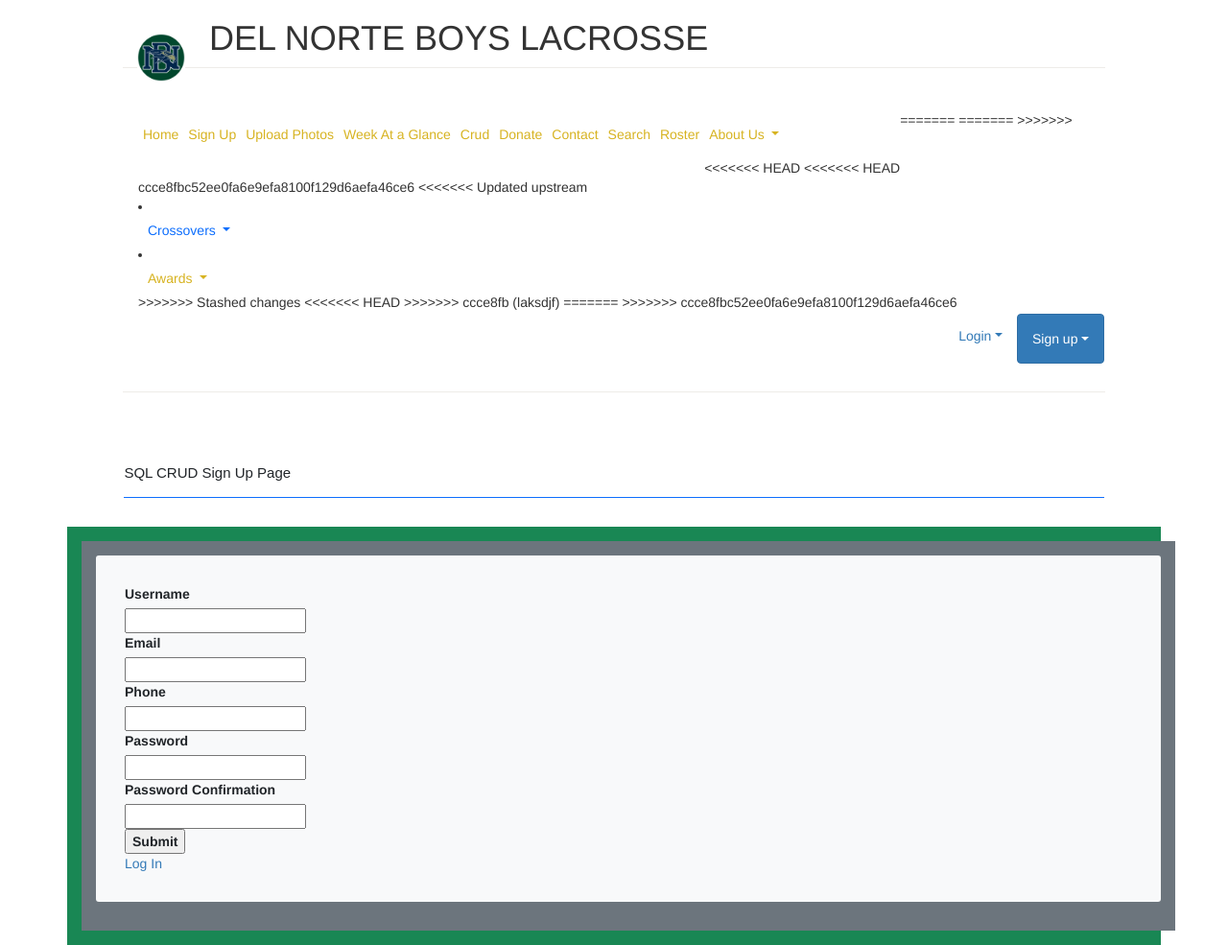
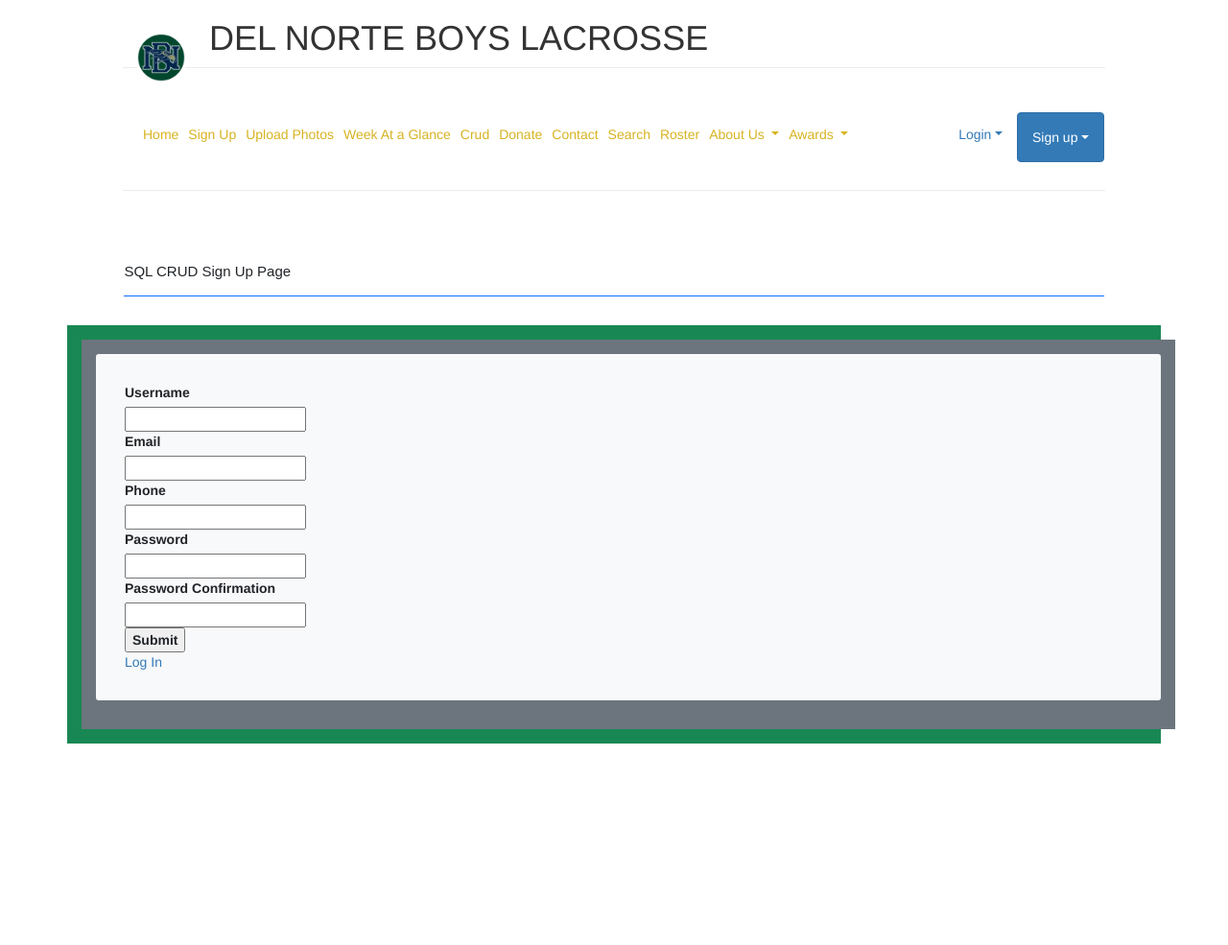
Before and after one commit to nighthawkcoders/lax, a Flask app: page /crud/authorize/ in a window 1280 px wide. Shown: the whole page at 96% size. After the commit the page ends 775 px from the top, so only its background shows below. Run offline with Flask 2, Linux system fonts and the light colour scheme; some libraries are stand-ins or nearby versions.

Commit message:
updated changed

```diff
--- a/main.py
+++ b/main.py
@@ -28,18 +28,6 @@ def calendar():
 def photoupload():
     return render_template("photoupload.html")
 
-@app.route('/photogallery/')
-def photogallery():
-    return render_template("photogallery.html")
-
-@app.route('/wallOfFame/')
-def wallOfFame():
-    return render_template("awards/wallOfFame.html")
-
-@app.route('/alumni/')
-def alumni():
-    return render_template("awards/alumni.html")
-
 @app.route('/wallOfFame/')
 def wallOfFame():
     return render_template("awards/wallOfFame.html")
--- a/templates/layouts/navbar.html
+++ b/templates/layouts/navbar.html
@@ -41,27 +41,9 @@
                     <a style= "color: #d7b321;" class="dropdown-item" href={{ url_for('homepages.aboutDavid') }}>David</a>
                     <a style= "color: #d7b321;" class="dropdown-item" href={{ url_for('homepages.aboutKaavya') }}>Kaavya</a>
                 </div>
-<<<<<<< HEAD
-<<<<<<< HEAD
+
             </li>
-        </ul>
-=======
-=======
->>>>>>> ccce8fbc52ee0fa6e9efa8100f129d6aefa46ce6
-<<<<<<< Updated upstream
-            <li class="nav-item dropdown">
-                <a class="nav-link dropdown-toggle" href="#" data-bs-toggle="dropdown" aria-expanded="false" id="dropdownMenuButton1" type="button">
-                    Crossovers
-                </a>
-                <div class="dropdown-menu" aria-labelledby="dropdownMenuButton1">
-                    <a class="dropdown-item" href="{{ url_for('anikaCraft') }}">Stress Relief Crafts</a>
-                    <a class="dropdown-item" href="{{ url_for('nehaAPI') }}">Mental Health</a>
-                    <a class="dropdown-item" href="{{ url_for('eduvidDina') }}">Educational Videos</a>
-                    <a class="dropdown-item" href="{{ url_for('gigiTitle') }}">Title Animations</a>
-                    <a class="dropdown-item" href="{{ url_for('gigiChat') }}">Chat</a>
-                    <a class="dropdown-item" href="{{ url_for('gigiSnake') }}">Game</a>
-=======
-            </li>
+
             <li class="nav-item dropdown">
                 <a style= "color: #d7b321;" class="nav-link dropdown-toggle" href="#" data-bs-toggle="dropdown" aria-expanded="false" id="dropdownMenuButton1" type="button">
                     Awards
@@ -72,11 +54,6 @@
                 </div>
             </li>
         </ul>
->>>>>>> Stashed changes
-<<<<<<< HEAD
->>>>>>> ccce8fb (laksdjf)
-=======
->>>>>>> ccce8fbc52ee0fa6e9efa8100f129d6aefa46ce6
 
 
         <ul class="nav navbar-nav navbar-right">
```
